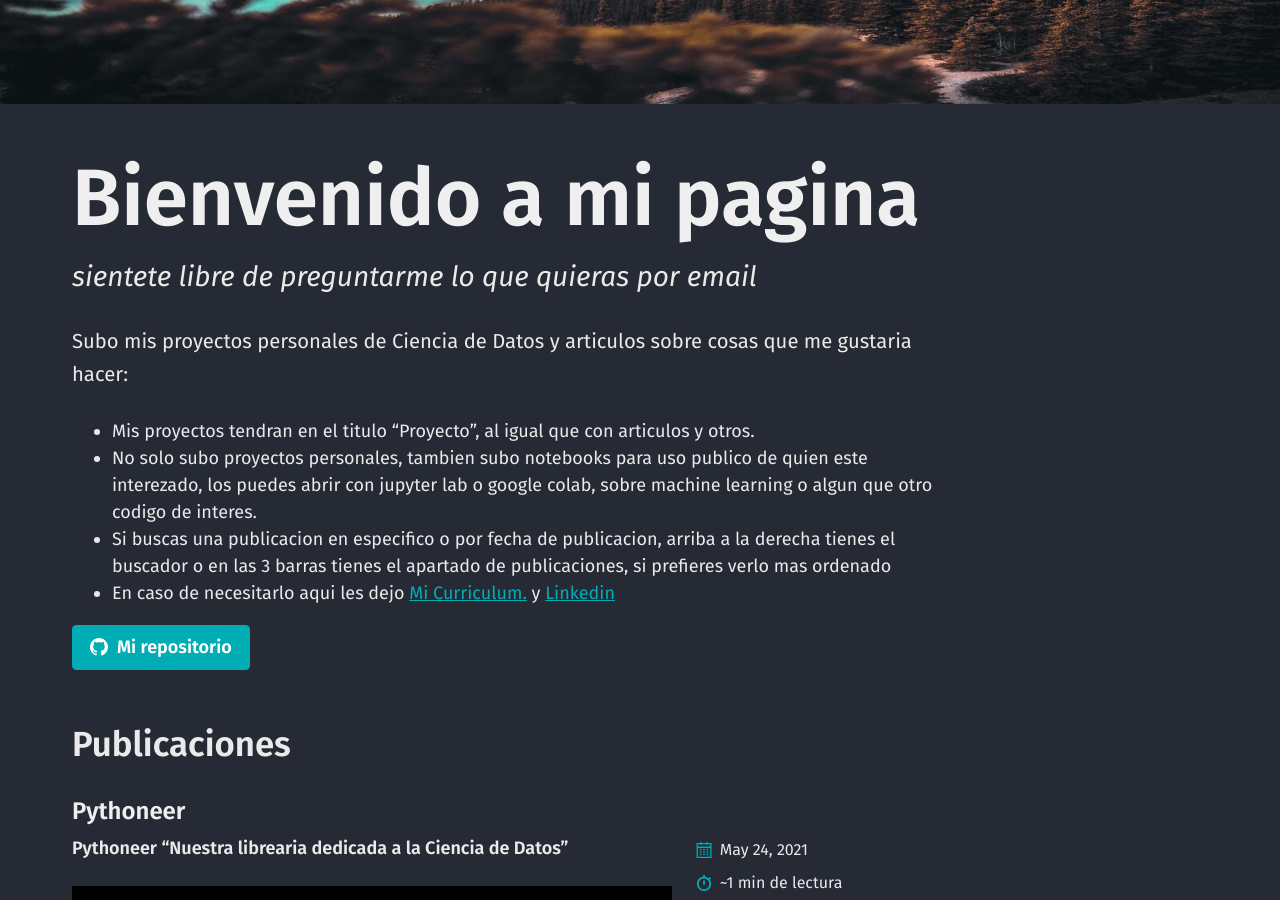
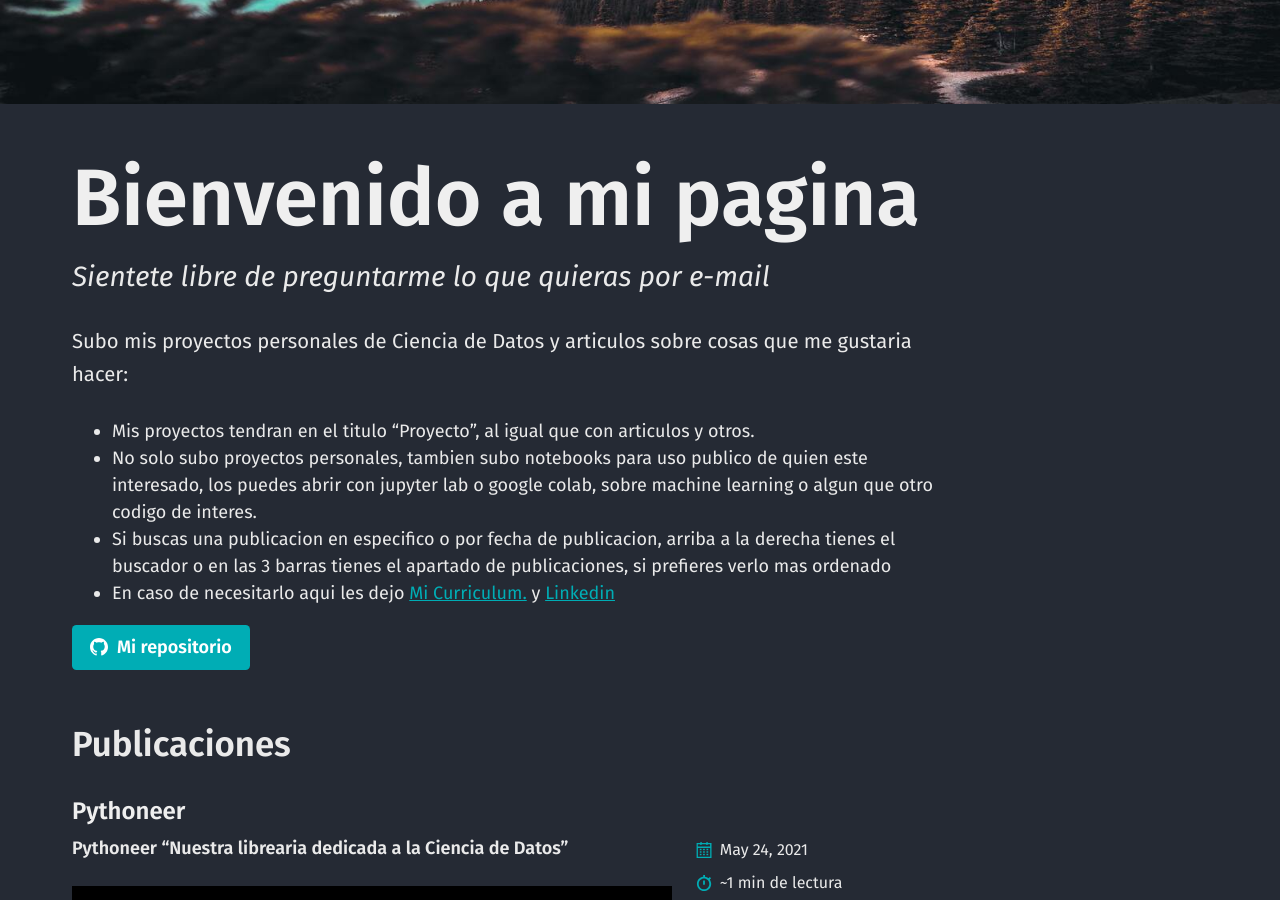
Before and after one commit to MarioMassaro/MarioMassaro.github.io, a Jekyll site: the page built from index.html, in a window 1280 px wide and 900 px high, scrolled down 411 px. Built offline with Jekyll 4.4.1, drawn with Linux system fonts in a browser that asks for light colours; the list of posts is cut into pages by our own code.

Commit message:
pag principal

```diff
--- a/index.html
+++ b/index.html
@@ -2,13 +2,13 @@
 layout: home
 paginate: true
 alt_title: "Bienvenido a mi pagina"
-sub_title: "sientete libre de preguntarme lo que quieras por email"
+sub_title: "Sientete libre de preguntarme lo que quieras por e-mail"
 image: /assets/images/lofi3.jpg
 introduction: |
   Subo mis proyectos personales de Ciencia de Datos y articulos sobre cosas que me gustaria hacer:
 
   - Mis proyectos tendran en el titulo "Proyecto", al igual que con articulos y otros.
-  - No solo subo proyectos personales, tambien subo notebooks para uso publico de quien este interezado, los puedes abrir con jupyter lab o google colab, sobre machine learning o algun que otro codigo de interes.
+  - No solo subo proyectos personales, tambien subo notebooks para uso publico de quien este interesado, los puedes abrir con jupyter lab o google colab, sobre machine learning o algun que otro codigo de interes.
   - Si buscas una publicacion en especifico o por fecha de publicacion, arriba a la derecha tienes el buscador o en las 3 barras tienes el apartado de publicaciones, si prefieres verlo mas ordenado
   - En caso de necesitarlo aqui les dejo [Mi Curriculum.](https://mariomassaro.github.io/cv.html) y [ Linkedin](https://www.linkedin.com/in/mariomassaro/)
 
```
